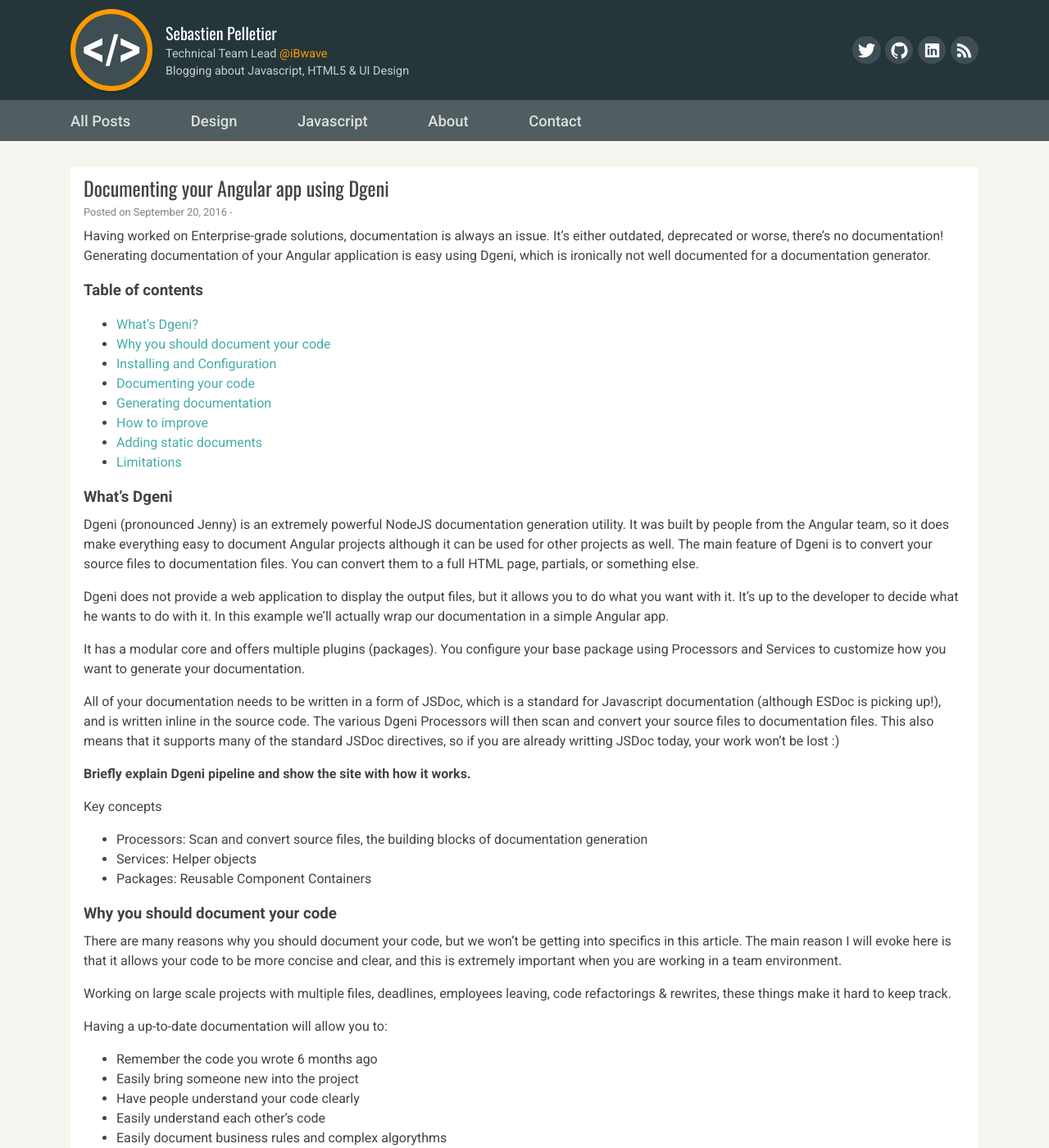
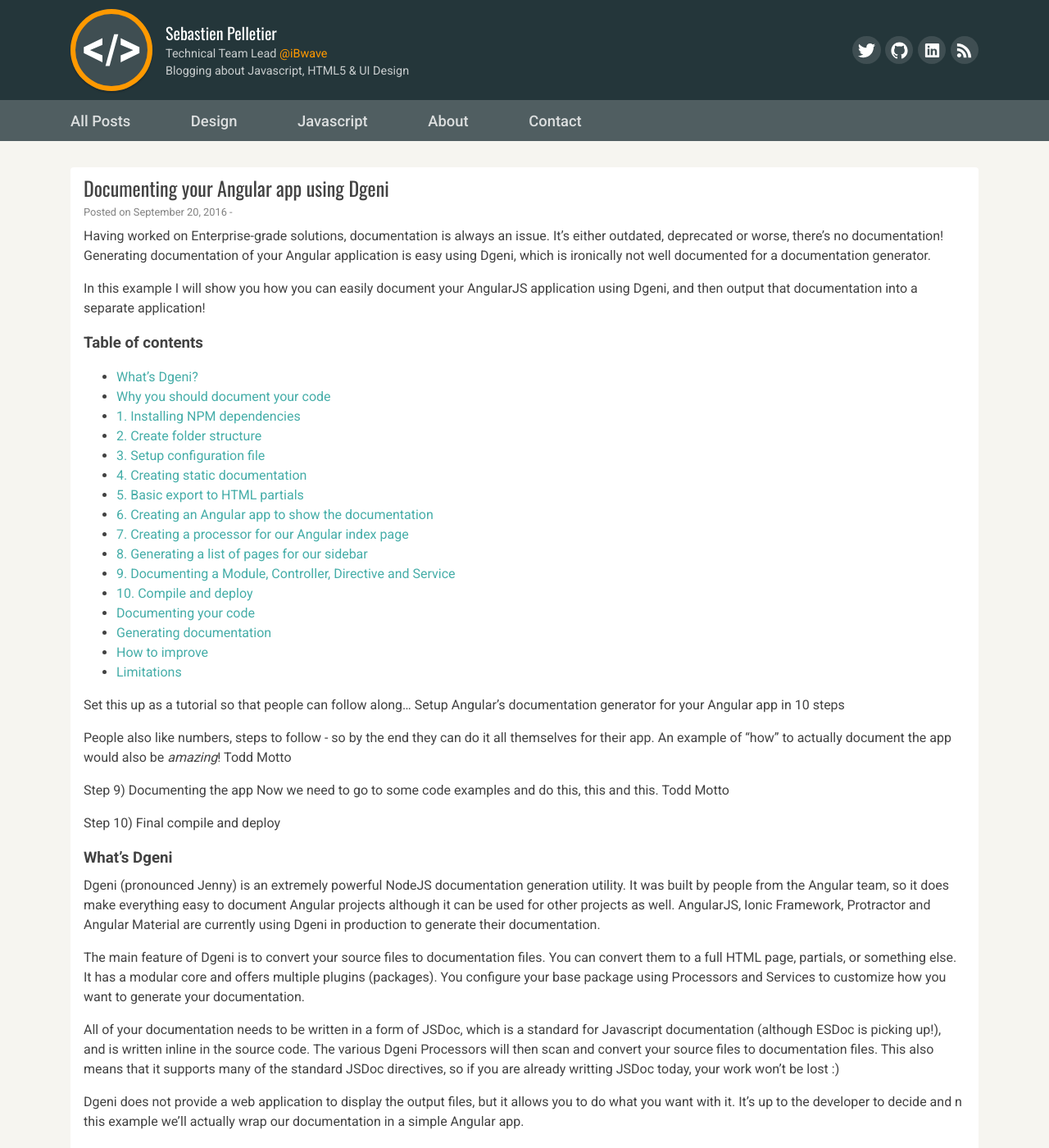
Before and after one commit to earth4x/sebastienpelletier, a Jekyll site: the page built from _posts/2016-09-20-document-angular-dgeni.markdown, in a window 1280 px wide and 1400 px high. Shown: the whole window at 82% size. Built offline with Jekyll 4.4.1, drawn with Linux system fonts in a browser that asks for light colours; comment, search, counter and statistics services are not loaded; some of the changed text lies outside the part shown.

Commit message:
new commit with changed text and order of doc

`````diff
--- a/_posts/2016-09-20-document-angular-dgeni.markdown
+++ b/_posts/2016-09-20-document-angular-dgeni.markdown
@@ -7,26 +7,48 @@ path: 2016-09-20-document-angular-dgeni.md
 
 Having worked on Enterprise-grade solutions, documentation is always an issue. It's either outdated, deprecated or worse, there's no documentation! Generating documentation of your Angular application is easy using Dgeni, which is ironically not well documented for a documentation generator.
 
+In this example I will show you how you can easily document your AngularJS application using Dgeni, and then output that documentation into a separate application!
+
 ### Table of contents
 
 - <a href="#whats-dgeni">What's Dgeni?</a>
 - <a href="#why-you-should-document-your-code">Why you should document your code</a>
-- <a href="#installing-and-configuration">Installing and Configuration</a>
+- <a href="#installing-npm-dependencies">1. Installing NPM dependencies</a>
+- <a href="#create-folder-structure">2. Create folder structure</a>
+- <a href="#setup-configuration-file">3. Setup configuration file</a>
+- <a href="#creating-static-documentation">4. Creating static documentation</a>
+- <a href="#installing-and-configuration">5. Basic export to HTML partials</a>
+- <a href="#installing-and-configuration">6. Creating an Angular app to show the documentation</a>
+- <a href="#installing-and-configuration">7. Creating a processor for our Angular index page</a>
+- <a href="#installing-and-configuration">8. Generating a list of pages for our sidebar</a>
+- <a href="#installing-and-configuration">9. Documenting a Module, Controller, Directive and Service</a>
+- <a href="#installing-and-configuration">10. Compile and deploy</a>
 - <a href="#documenting-your-code">Documenting your code</a>
 - <a href="#generating-documentation">Generating documentation</a>
 - <a href="#how-to-improve">How to improve</a>
-- <a href="#adding-static-documents">Adding static documents</a>
 - <a href="#limitations">Limitations</a>
+
+Set this up as a tutorial so that people can follow along... Setup Angular's documentation generator for your Angular app in 10 steps
+
+People also like numbers, steps to follow - so by the end they can do it all themselves for their app. An example of "how" to actually document the app would also be *amazing*!
+Todd Motto
+
+Step 9) Documenting the app
+Now we need to go to some code examples and do this, this and this.
+Todd Motto
+
+Step 10) Final compile and deploy
+
 
 ### What's Dgeni
 
-Dgeni (pronounced Jenny) is an extremely powerful NodeJS documentation generation utility. It was built by people from the Angular team, so it does make everything easy to document Angular projects although it can be used for other projects as well. The main feature of Dgeni is to convert your source files to documentation files. You can convert them to a full HTML page, partials, or something else.
+Dgeni (pronounced Jenny) is an extremely powerful NodeJS documentation generation utility. It was built by people from the Angular team, so it does make everything easy to document Angular projects although it can be used for other projects as well. AngularJS, Ionic Framework, Protractor and Angular Material are currently using Dgeni in production to generate their documentation.
 
-Dgeni does not provide a web application to display the output files, but it allows you to do what you want with it. It's up to the developer to decide what he wants to do with it. In this example we'll actually wrap our documentation in a simple Angular app.
-
-It has a modular core and offers multiple plugins (packages). You configure your base package using Processors and Services to customize how you want to generate your documentation.
+The main feature of Dgeni is to convert your source files to documentation files. You can convert them to a full HTML page, partials, or something else. It has a modular core and offers multiple plugins (packages). You configure your base package using Processors and Services to customize how you want to generate your documentation.
 
 All of your documentation needs to be written in a form of JSDoc, which is a standard for Javascript documentation (although ESDoc is picking up!), and is written inline in the source code. The various Dgeni Processors will then scan and convert your source files to documentation files. This also means that it supports many of the standard JSDoc directives, so if you are already writting JSDoc today, your work won't be lost :)
+
+Dgeni does not provide a web application to display the output files, but it allows you to do what you want with it. It's up to the developer to decide and n this example we'll actually wrap our documentation in a simple Angular app.
 
 **Briefly explain Dgeni pipeline and show the site with how it works.**
 
@@ -47,16 +69,15 @@ Having a up-to-date documentation will allow you to:
 
 - Remember the code you wrote 6 months ago
 - Easily bring someone new into the project
-- Have people understand your code clearly
-- Easily understand each other's code
-- Easily document business rules and complex algorythms
+- Easily understand each other's code more clearly
+- Document business rules and complex algorythms
 - Document dependencies between modules and services
 
-### Installing and Configuration
+### 1. Installing NPM dependencies
 
 We will need a couple of NodeJS packages for documenting our application:
 - Dgeni, our documentation generator
-- Dgeni Packages, which are a collection of dgeni packages for generating documentation from source code.
+- Dgeni Packages, which are a collection of dgeni packages for generating documentation from source code
 - Canonical Path (optional), used to generate absolute paths for your source files
 - LoDash (optional), JavaScript utility library
 
@@ -66,6 +87,15 @@ We can easily install all of those dependencies using NPM:
 npm i dgeni dgeni-packages canonical-path lodash --save-dev
 ````
 
+You will also need to use Gulp or Grunt to run Dgeni, so I suggest you install it. In my case, it's already in use in my project so it doesn't require any installation. Please note that you can also run Dgeni directly in Node, you would only need to create a script for the generation.
+
+If you are not using Gulp or Grunt in your project, install it globally as this will allow you to follow along and generate the documentation
+
+````javascript
+npm i gulp -g
+````
+
+### 2. Create folder structure
 **Talk about using gulp... and make a comment about cleaning up the docs folder because Dgeni doesn't remove the partials (no cleaning)**
 
 First thing we are going to do is create a `docs` folder where we will have our configuration files, our static content as well as the actual documentation. In this case, I opted to simply put it in the same directory under `build`, but you could package it in a `dist` folder if you want.
@@ -86,8 +116,9 @@ Create the following folder structure in the root folder of your application
 
 Under `config`, we will be creating our configuration file (index.js) and we will also be adding our Processors and Templates. In the future you can also add Services and Tag Definitions (to parse your own custom tags)
 
-Under `content`, we will be adding our static documentation. Dgeni reads .ngdoc files by default and will convert them to HTML partials. They are just Markdown files, so if you are used to Markdown, everything will be familiar :)
+Under `content`, we will be adding our static documentation. Dgeni reads `.md` files by default (using the ngDocFileReader) and will convert them to HTML partials once it's setup correctly.
 
+### 3. Setup configuration file
 Now, let's open up `index.js`, and let's start configuring this beast !
 
 ** Note if you are using an older LoDash version, keyBy is indexBy
@@ -172,7 +203,33 @@ And... that's it! Although Dgeni as been lightly configured, if you we're to run
 Even though we haven't actually started documenting anything, we can see the Dgeni pipeline and how it's going through each different type of processors and performing various actions.
 
 
+### 4. Creating static documentation
 
+You may be wondering, Why would I want to do static documentation? Well, you may want to document other things besides the code. You may have a Developer guide, REST API References, Tutorials, Notes, Information regarding Unit & E2E tests, libraries behind used in the project... basically anything you can think of!
+
+Once you load the `dgeni-packages` module Dgeni is able to parse `@ngdoc` tags. We can actually use the `overview` tag from ngDoc to create our static documentation, but wouldn't it be nice if we kept the tag as-is and just created a new doctype for Dgeni to parse? That's exactly what we are going to do!
+
+In this example we'll add a simple developer guide, just to show you how easy it is to had static documentation.
+
+````javascript
+
+// create new processor for 'content' type doc
+// add 'overview' parsing to config file
+// add .ngdoc file for /api overview
+// add file for guide overview
+// add file for other guide content
+
+````
+
+### 5. Basic export to HTML partials
+
+````javascript
+
+// Setup a gulp task
+// Run the generate command
+// Show 'boring' result
+
+````
 
 ### Documenting your code
 
@@ -218,9 +275,6 @@ readFilesProcessor.sourceFiles = [
 ];
 ````
 
-### Adding static documents
-
-Talk about how we can easily add markdown type files and add them to our app
 
 ### Limitations
 Talk about how Controllers and Components cannot be documented correctly and how we could add our own processors to take care of it
`````
